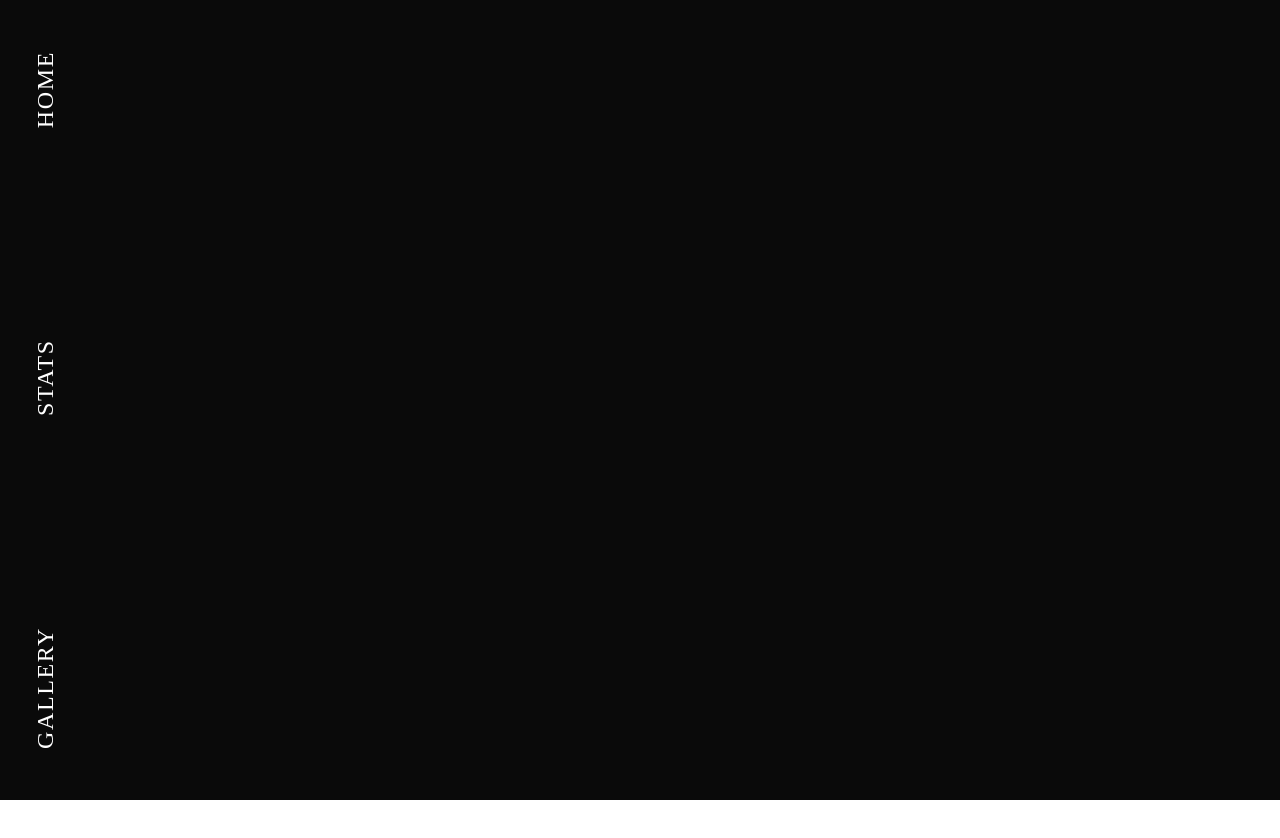
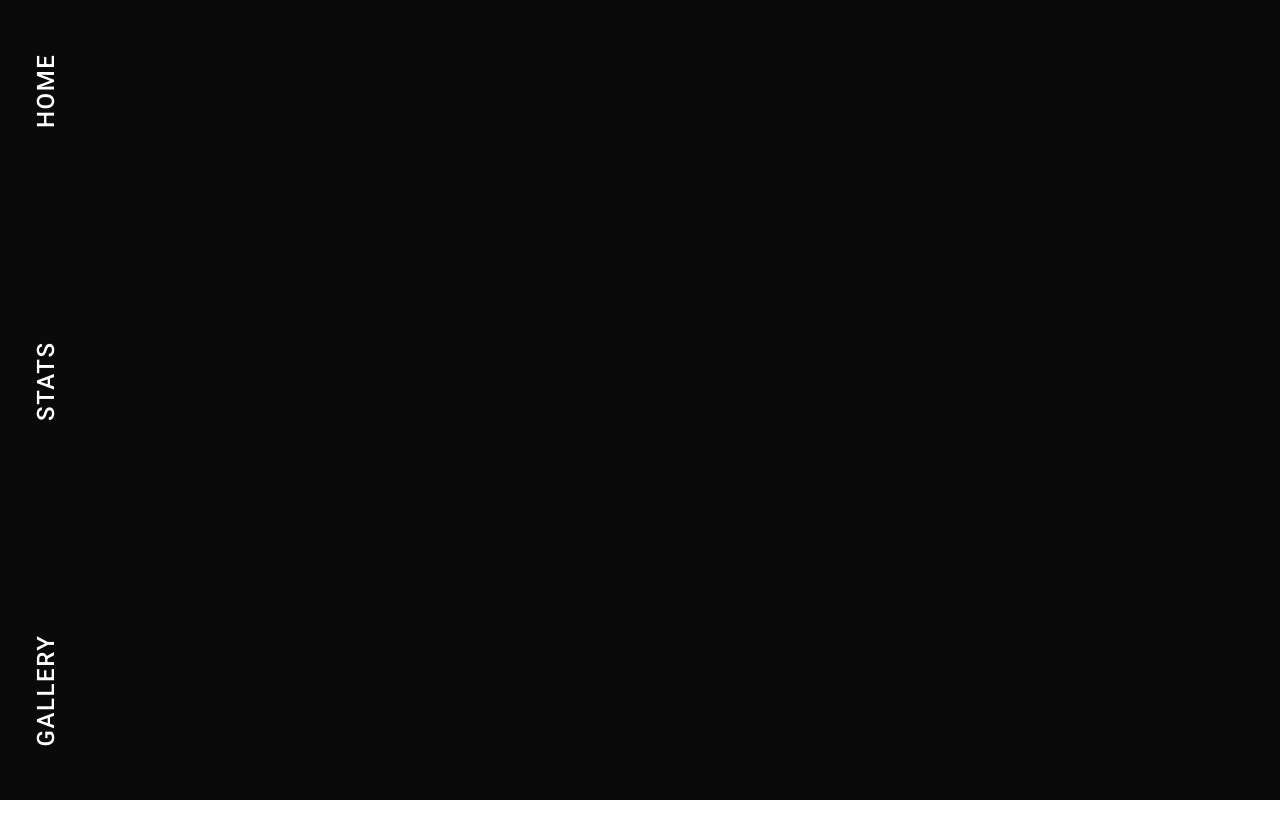
Before and after one commit to AbhijitSarode/The-Journy, a website built with Parcel: page src/index.html in a window 1280 px wide. Built offline with nearby package versions, Linux system fonts and the light colour scheme.

Commit message:
Font added

```diff
--- a/src/index.html
+++ b/src/index.html
@@ -4,6 +4,13 @@
     <meta charset="UTF-8">
     <meta name="viewport" content="width=device-width, initial-scale=1.0">
     <title>Journey</title>
+
+    <!-- FONTS -->
+    <link rel="preconnect" href="https://fonts.googleapis.com">
+    <link rel="preconnect" href="https://fonts.gstatic.com" crossorigin>
+    <link href="https://fonts.googleapis.com/css2?family=Roboto:wght@300;400;500;700&display=swap" rel="stylesheet">
+
+    <!-- STYLES -->
     <link rel="stylesheet" href="./styles/index.css">
     <link rel="stylesheet" href="./styles/locomotive-scroll.css">
 </head>
--- a/src/styles/index.css
+++ b/src/styles/index.css
@@ -8,6 +8,7 @@
 
 body {
     overflow-x: hidden;
+    font-family: 'Roboto', sans-serif;
 }
 
 /* HEADER */
@@ -21,6 +22,7 @@ header {
     transform-origin: left top;
     transform:rotate(-90deg) translateX(-100%);
     z-index: 20;
+    font-weight: 500;
 }
 
 ul {
```
